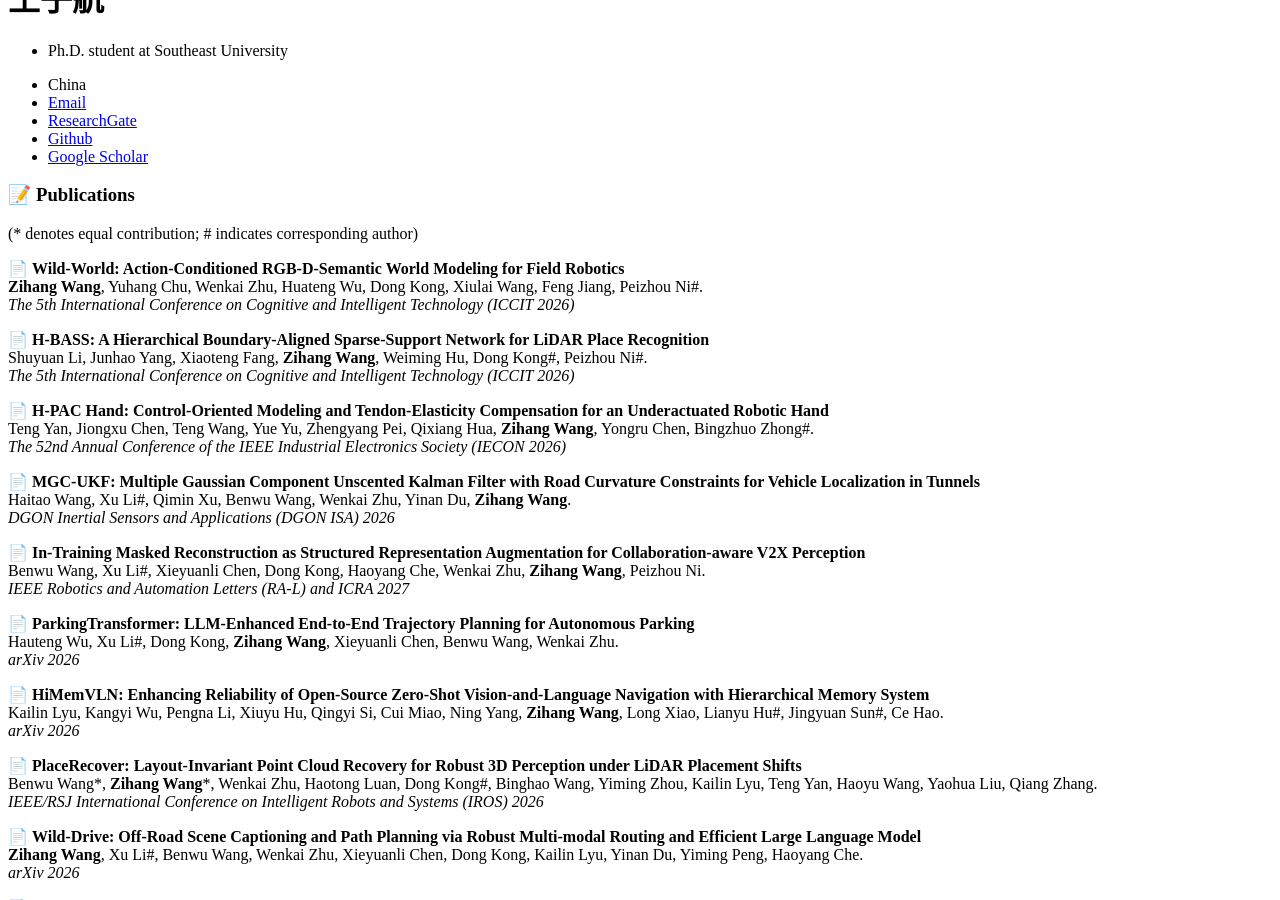
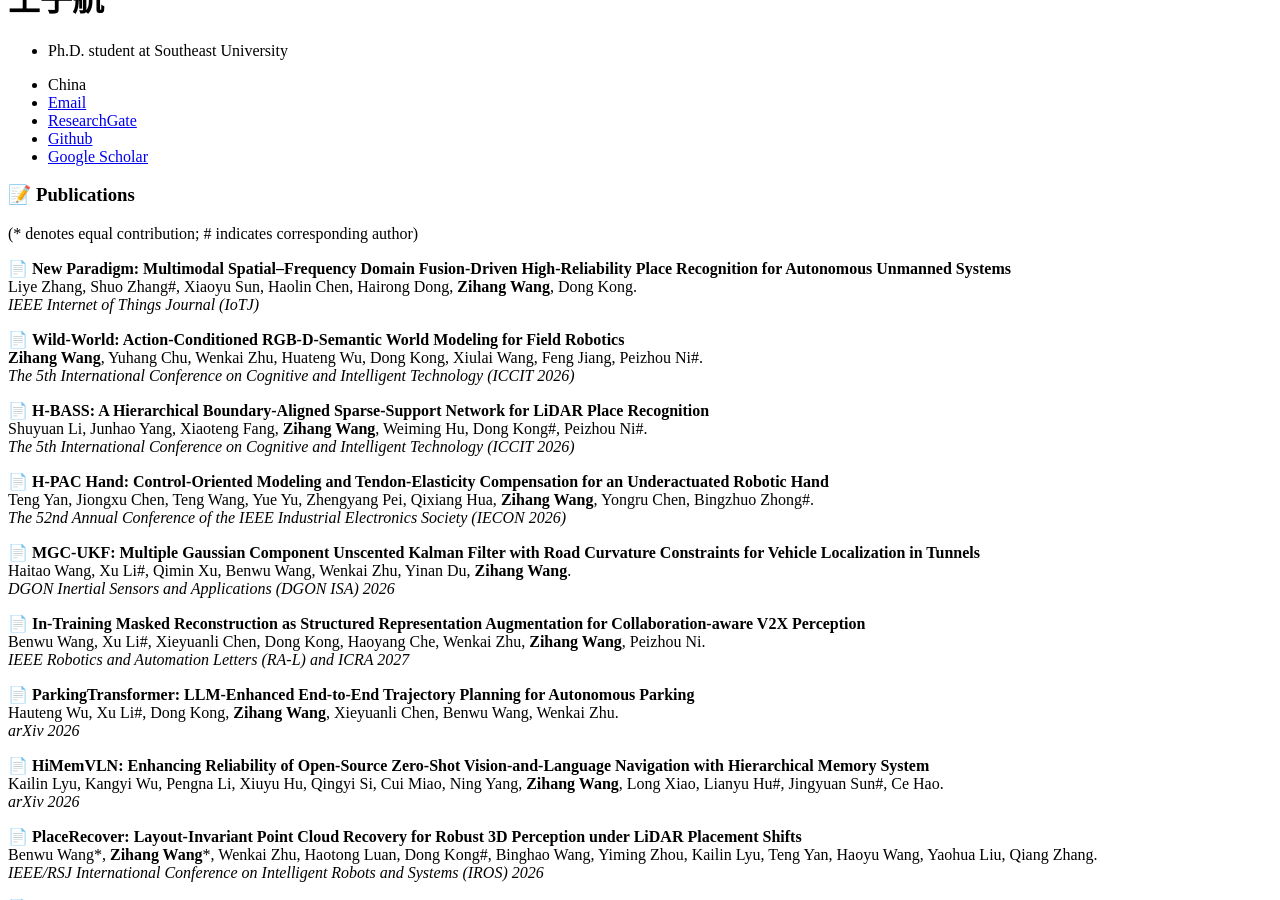
Before and after one commit to wangzihanggg/wangzihanggg.github.io, a Jekyll site: the page built from _pages/includes/pub.md, in a window 1280 px wide and 900 px high, scrolled down 308 px. Built offline with Jekyll 4.4.1, drawn with Linux system fonts in a browser that asks for light colours; our own code applies the rules of GitHub Pages for plain Markdown files.

Commit message:
Add publication entry for new research paper
Added a new publication entry with details for 'New Paradigm: Multimodal Spatial–Frequency Domain Fusion-Driven High-Reliability Place Recognition for Autonomous Unmanned Systems'.

```diff
--- a/_pages/includes/pub.md
+++ b/_pages/includes/pub.md
@@ -4,6 +4,11 @@
 (* denotes equal contribution; # indicates corresponding author)
 
 <div class="paper-text">
+<p> 📄
+  <strong>New Paradigm: Multimodal Spatial–Frequency Domain Fusion-Driven High-Reliability Place Recognition for Autonomous Unmanned Systems</strong><br>
+  Liye Zhang, Shuo Zhang#, Xiaoyu Sun, Haolin Chen, Hairong Dong, <strong>Zihang Wang</strong>, Dong Kong.<br>
+  <em>IEEE Internet of Things Journal (IoTJ)</em>
+</p>
 
 <p> 📄
   <strong>Wild-World: Action-Conditioned RGB-D-Semantic World Modeling for Field Robotics</strong><br>
```
